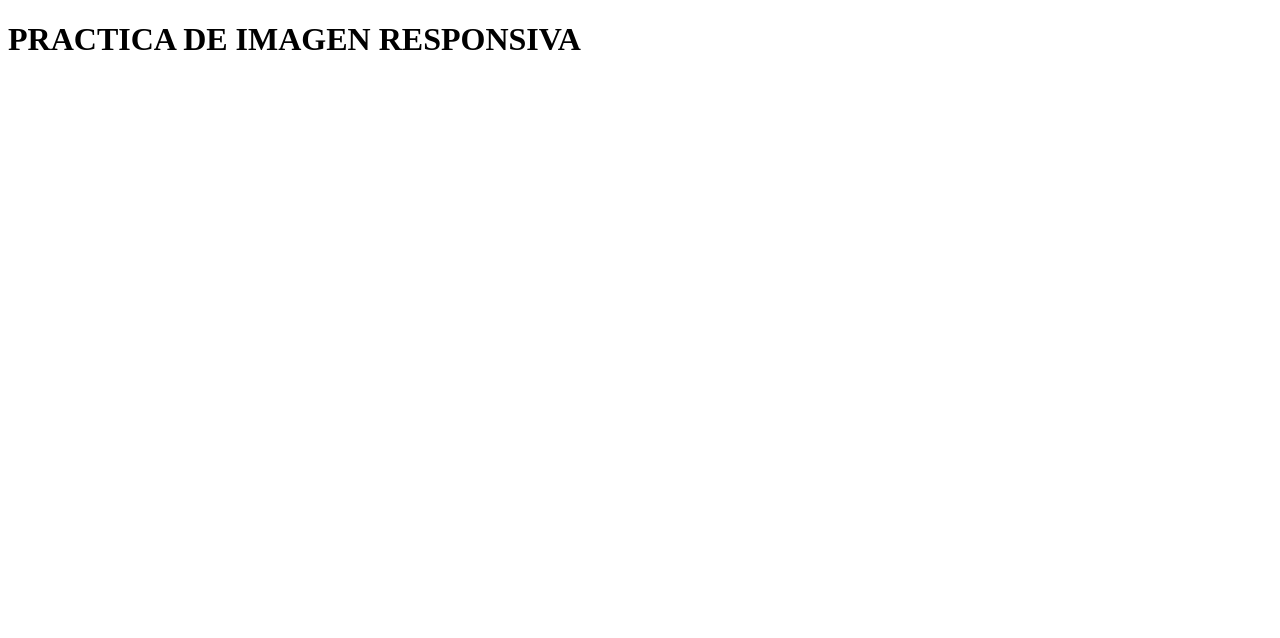
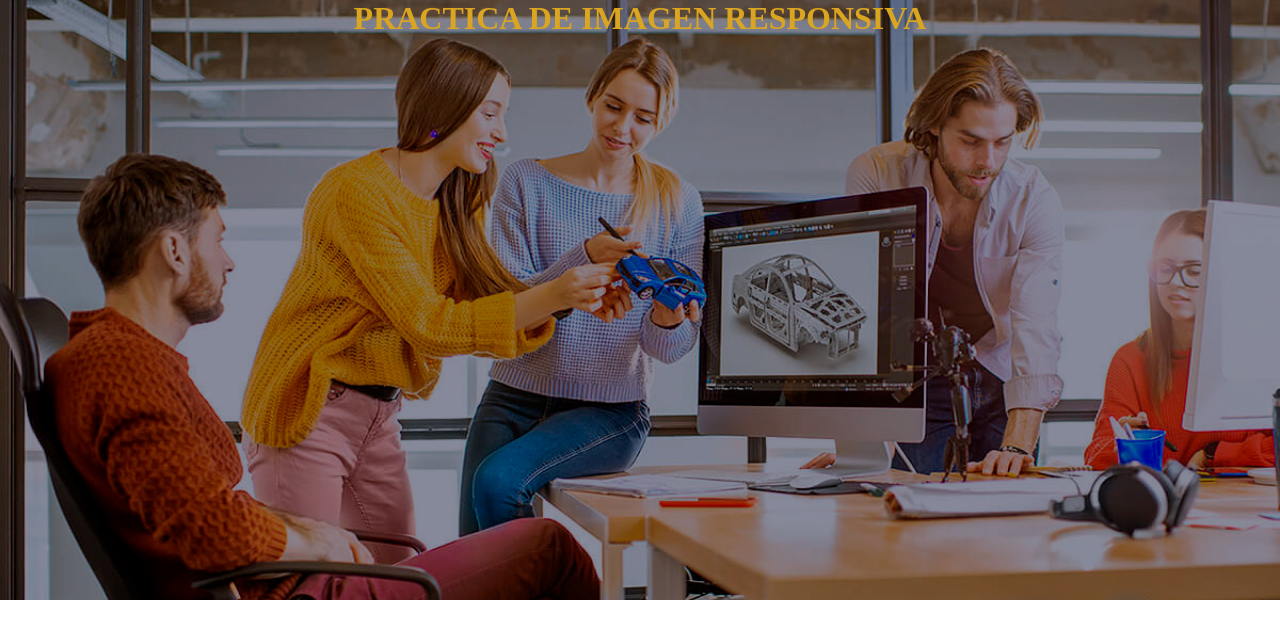
Before and after one commit to JossTorres91/responsive-image, a plain HTML site: page index.html in a window 1280 px wide. Drawn offline with Linux system fonts and the light colour scheme; the site is published under a folder, as on GitHub Pages, so addresses that start at the root find nothing.

Commit message:
Commit03

```diff
--- a/index.html
+++ b/index.html
@@ -5,7 +5,7 @@
     <meta http-equiv="X-UA-Compatible" content="IE=edge" />
     <meta name="viewport" content="width=device-width, initial-scale=1.0" />
     <title>Imagen Responsiva</title>
-    <link rel="stylesheet" href="/css/main.min.css" />
+    <link rel="stylesheet" href="css/main.min.css" />
   </head>
   <body>
     <div class="foto">
```
